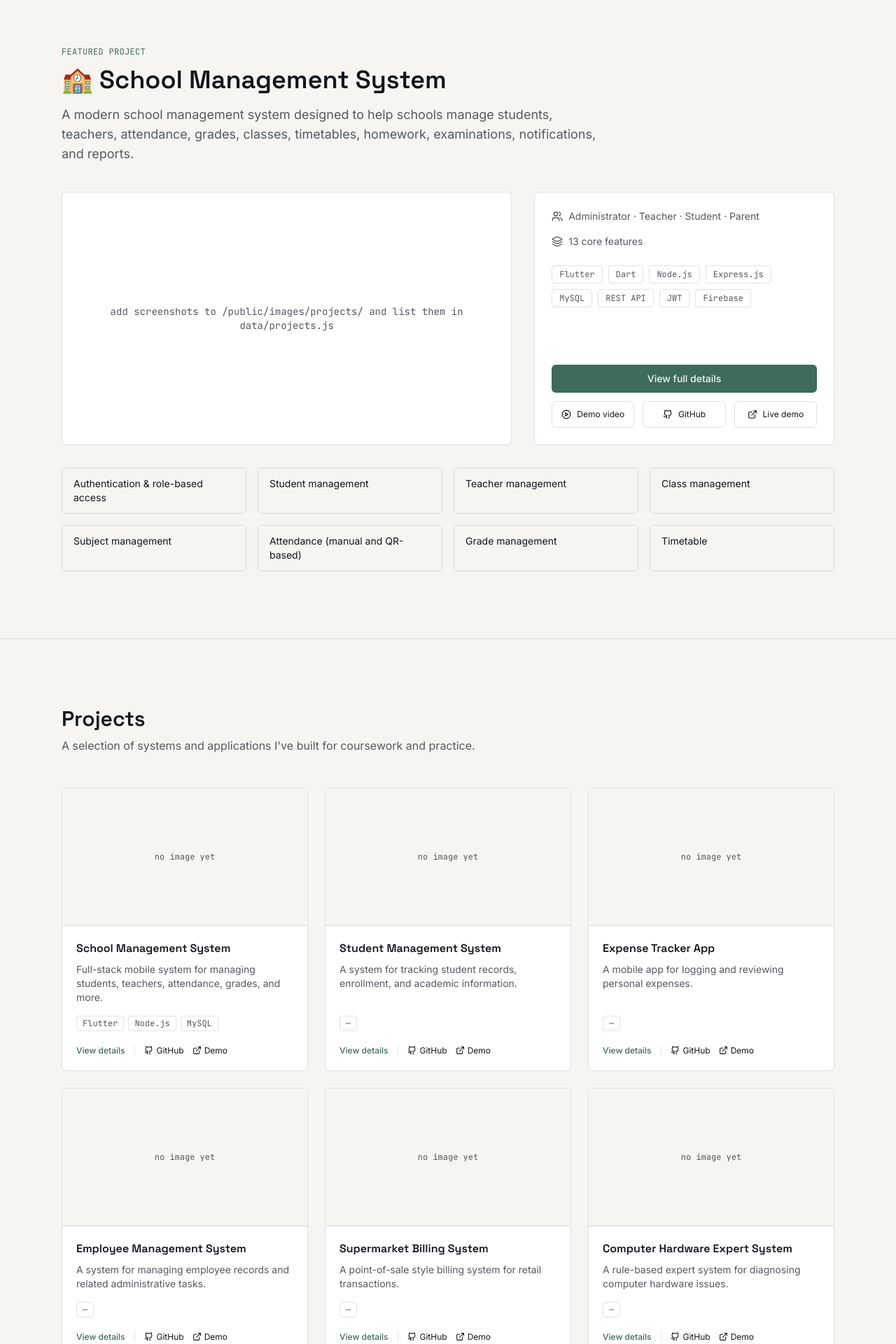
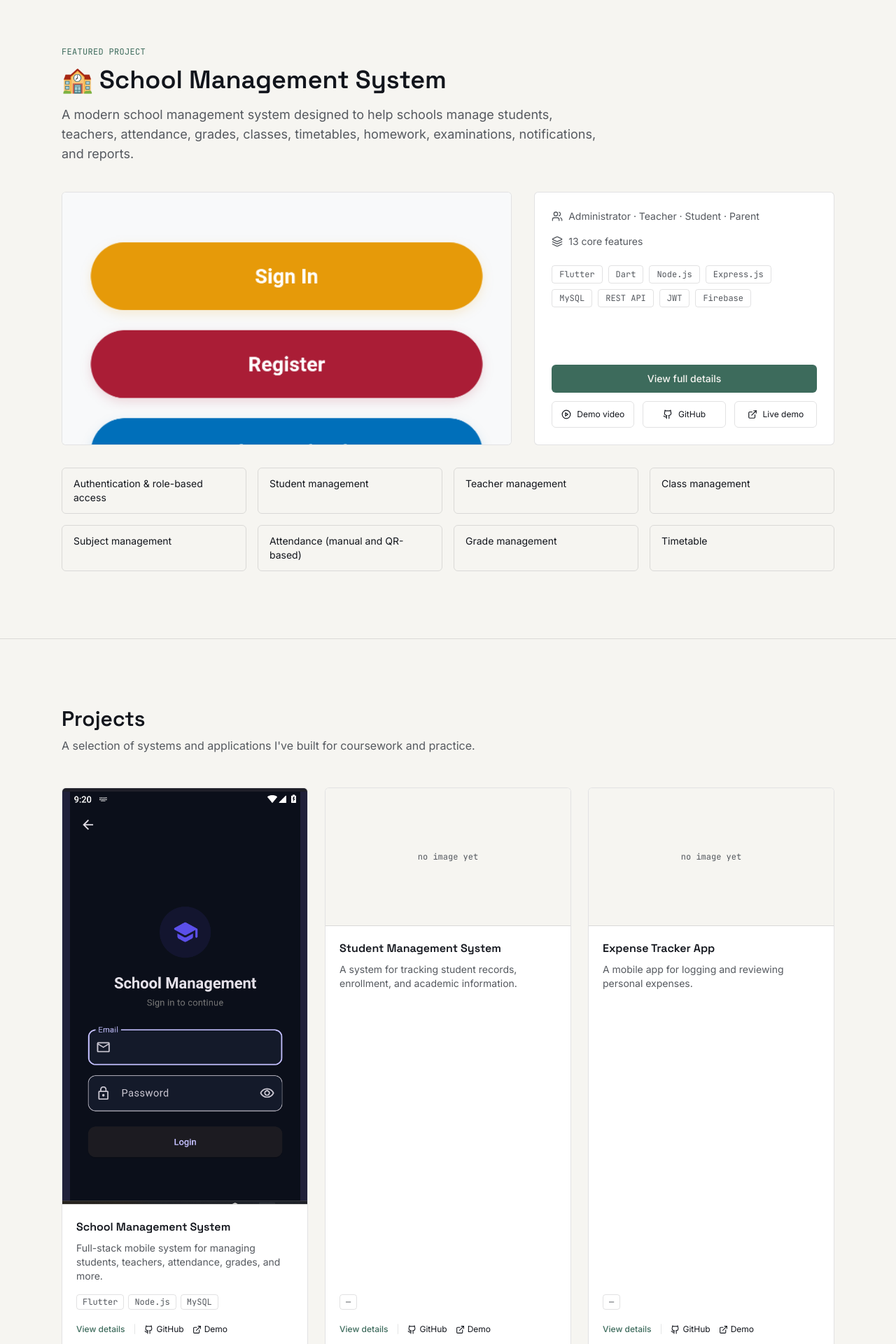
Before and after one commit to SovanDoeun/doeun-portfolio, a React (Vite) app: page / in a window 1280 px wide. Shown: the part 2315-4235 px from the top of the page at 70% size. Built offline with nearby package versions, Linux system fonts and the light colour scheme.

Commit message:
Improve SEO for Hoem Vandoeun

```diff
--- a/src/data/projects.js
+++ b/src/data/projects.js
@@ -37,7 +37,7 @@ export const featuredProject = {
     'Coordinating a self-registration flow that correctly links parent and child accounts by phone number, and keeping the mobile client and API in sync as features and method signatures evolved.',
   results:
     'A working end-to-end system with role-based dashboards for all four user types, live attendance tracking, and a self-service registration flow — developed as an ongoing university project.',
-  screenshots: [], // e.g. ['/images/projects/sms-dashboard.jpg', ...]
+  screenshots: ['/images/projects/formlogin.jpg',], // e.g. ['/images/projects/sms-dashboard.jpg', ...]
   github: '',
   demo: '',
   demoVideo: '',
@@ -49,7 +49,7 @@ export const projects = [
     name: 'School Management System',
     short: 'Full-stack mobile system for managing students, teachers, attendance, grades, and more.',
     technologies: ['Flutter', 'Node.js', 'MySQL'],
-    image: '',
+    image: '/images/projects/sigin.jpg',
     github: '',
     demo: '',
     featured: true,
```
Also changed, not shown: public/images/projects/formlogin.jpg (added), public/images/projects/sigin.jpg (added).
